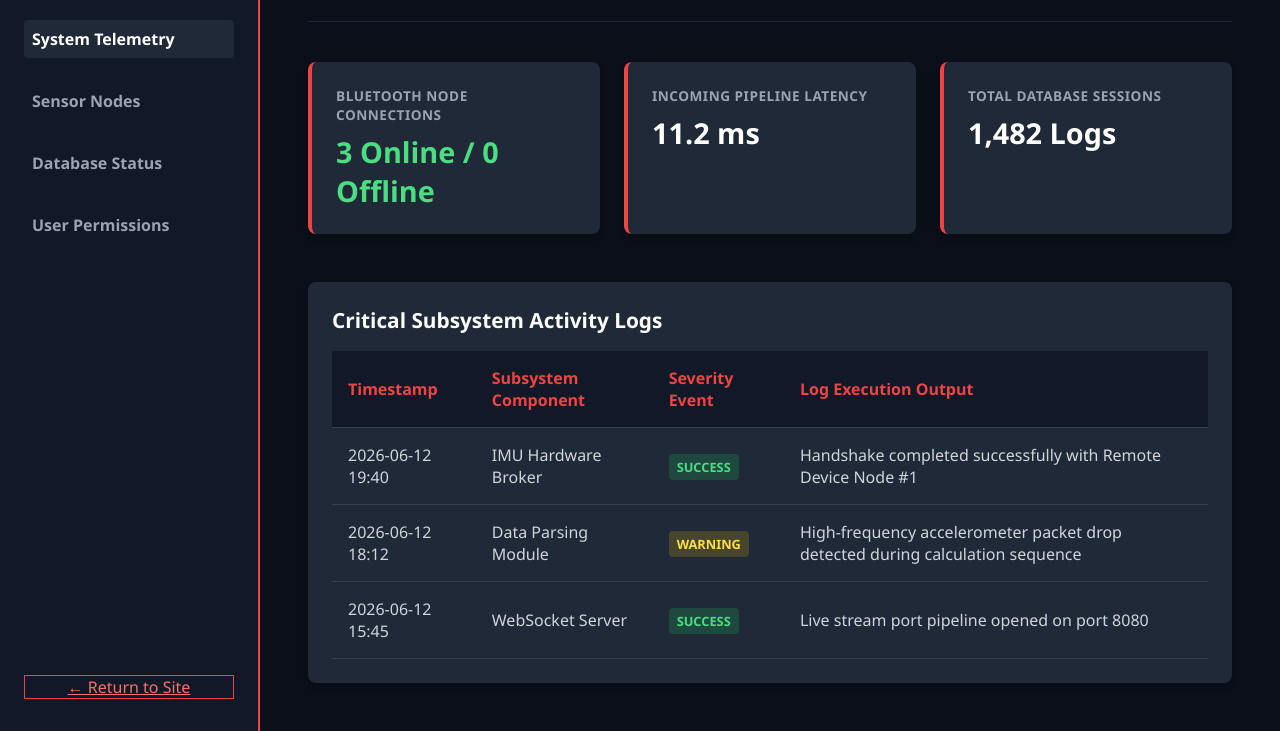
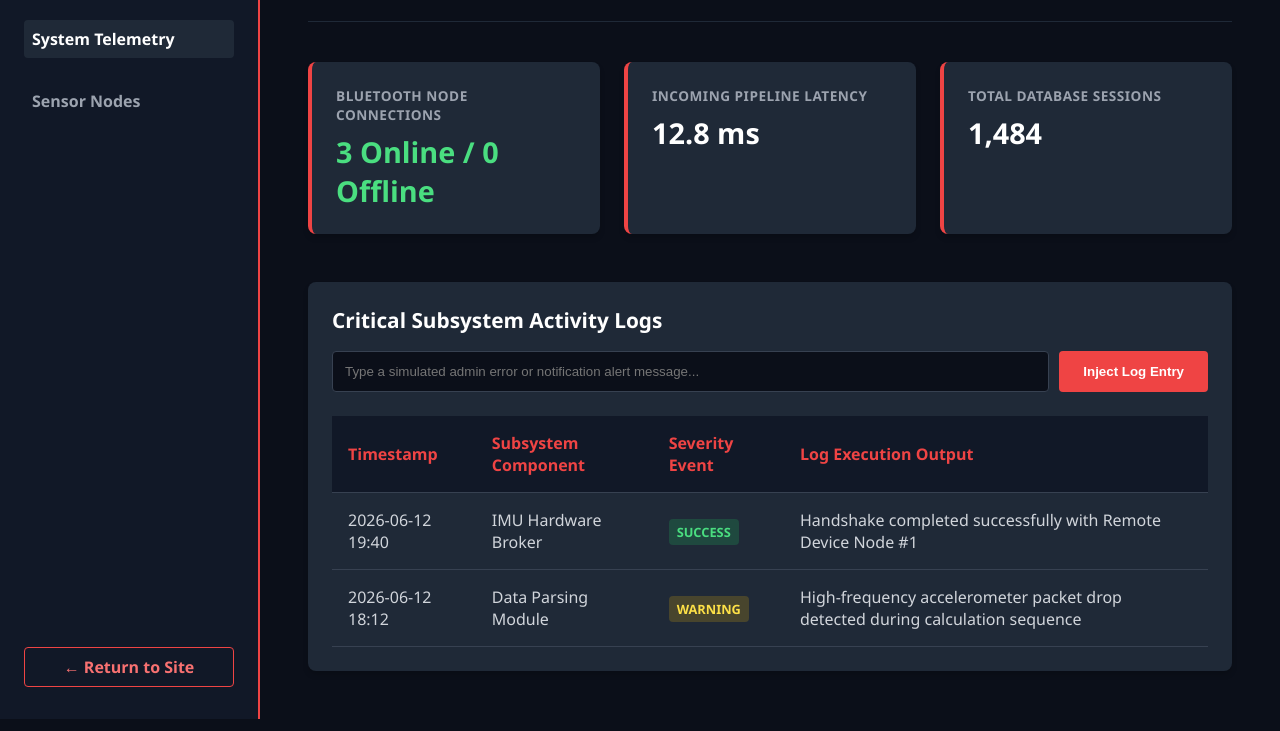
Before and after one commit to dgeremillo1989/prototype.github.io, a plain HTML site: page admin.html in a window 1280 px wide. Both pictures are taken after a click on the link "System Telemetry". Shown: the part 94-825 px from the top of the page. Drawn offline with Linux system fonts and the light colour scheme.

Commit message:
Update admin.html

```diff
--- a/admin.html
+++ b/admin.html
@@ -21,7 +21,7 @@
             background-color: #111827;
             padding: 2rem 1.5rem;
             box-sizing: border-box;
-            border-right: 2px solid #ef4444; /* Crimson Admin Identifier Accent */
+            border-right: 2px solid #ef4444;
             display: flex;
             flex-direction: column;
         }
@@ -49,6 +49,7 @@
             display: block;
             padding: 0.5rem;
             border-radius: 4px;
+            cursor: pointer;
             transition: all 0.2s;
         }
 
@@ -62,6 +63,10 @@
             color: #f87171;
             border: 1px solid #ef4444;
             text-align: center;
+            text-decoration: none;
+            padding: 0.5rem;
+            border-radius: 4px;
+            font-weight: bold;
         }
         .sidebar .exit-link:hover {
             background-color: #ef4444;
@@ -86,6 +91,10 @@
 
         .header-bar h1 { margin: 0; font-size: 2rem; color: #ffffff; }
 
+        /* Content Sections Toggle */
+        .tab-content { display: none; }
+        .tab-content.active-view { display: block; }
+
         /* Metrics Display Grid */
         .metrics-grid {
             display: grid;
@@ -105,15 +114,42 @@
         .metric-card h3 { margin: 0; font-size: 0.85rem; color: #9ca3af; text-transform: uppercase; letter-spacing: 0.5px; }
         .metric-card p { margin: 0.5rem 0 0 0; font-size: 1.8rem; font-weight: bold; color: #ffffff; }
 
-        /* Data Tables */
+        /* Data Tables & Interactive Input Box */
         .table-container {
             background: #1f2937;
             border-radius: 8px;
             padding: 1.5rem;
             box-shadow: 0 4px 6px -1px rgba(0, 0, 0, 0.2);
+            margin-top: 2rem;
         }
 
         .table-container h2 { margin-top: 0; font-size: 1.3rem; color: #ffffff; }
+
+        .input-group {
+            display: flex;
+            gap: 10px;
+            margin-bottom: 1.5rem;
+        }
+
+        input[type="text"] {
+            flex: 1;
+            padding: 0.75rem;
+            background: #0b0f19;
+            border: 1px solid #374151;
+            color: white;
+            border-radius: 4px;
+        }
+
+        .btn-submit {
+            background-color: #ef4444;
+            color: white;
+            border: none;
+            padding: 0.75rem 1.5rem;
+            border-radius: 4px;
+            font-weight: bold;
+            cursor: pointer;
+        }
+        .btn-submit:hover { background-color: #dc2626; }
 
         table {
             width: 100%;
@@ -142,10 +178,8 @@
     <div class="sidebar">
         <h2>WiiJump Panel</h2>
         <ul>
-            <li><a href="#" class="active">System Telemetry</a></li>
-            <li><a href="#">Sensor Nodes</a></li>
-            <li><a href="#">Database Status</a></li>
-            <li><a href="#">User Permissions</a></li>
+            <li><a id="tab1" class="active" onclick="switchTab('telemetry-section', 'tab1')">System Telemetry</a></li>
+            <li><a id="tab2" onclick="switchTab('nodes-section', 'tab2')">Sensor Nodes</a></li>
         </ul>
         <a href="index.html" class="exit-link">← Return to Site</a>
     </div>
@@ -157,25 +191,34 @@
             <span style="color: #9ca3af;">Role: <strong>Global Administrator</strong></span>
         </div>
 
+        <!-- TAB 1: TELEMETRY SECTION -->
+        <div id="telemetry-section" class="tab-content active-view">
             <!-- System Analytics Row -->
             <div class="metrics-grid">
                 <div class="metric-card">
                     <h3>Bluetooth Node Connections</h3>
-                <p style="color: #4ade80;">3 Online / 0 Offline</p>
+                    <p style="color: #4ade80;" id="live-nodes">3 Online / 0 Offline</p>
                 </div>
                 <div class="metric-card">
                     <h3>Incoming Pipeline Latency</h3>
-                <p>11.2 ms</p>
+                    <p id="live-latency">11.2 ms</p>
                 </div>
                 <div class="metric-card">
                     <h3>Total Database Sessions</h3>
-                <p>1,482 Logs</p>
+                    <p id="live-sessions">1,482 Logs</p>
                 </div>
             </div>
 
             <!-- Error & Runtime System Logs -->
             <div class="table-container">
                 <h2>Critical Subsystem Activity Logs</h2>
+
+                <!-- Mock Log Sender Subsystem -->
+                <div class="input-group">
+                    <input type="text" id="log-message" placeholder="Type a simulated admin error or notification alert message...">
+                    <button class="btn-submit" onclick="injectCustomLog()">Inject Log Entry</button>
+                </div>
+
                 <table>
                     <thead>
                         <tr>
@@ -185,7 +228,7 @@
                             <th>Log Execution Output</th>
                         </tr>
                     </thead>
-                <tbody>
+                    <tbody id="log-table-body">
                         <tr>
                             <td>2026-06-12 19:40</td>
                             <td>IMU Hardware Broker</td>
@@ -198,16 +241,104 @@
                             <td><span class="status-badge status-warn">WARNING</span></td>
                             <td>High-frequency accelerometer packet drop detected during calculation sequence</td>
                         </tr>
+                    </tbody>
+                </table>
+            </div>
+        </div>
+
+        <!-- TAB 2: HARDWARE NODES SECTION -->
+        <div id="nodes-section" class="tab-content">
+            <div class="table-container">
+                <h2>Connected Accelerometer Hardware Nodes</h2>
+                <table>
+                    <thead>
                         <tr>
-                        <td>2026-06-12 15:45</td>
-                        <td>WebSocket Server</td>
-                        <td><span class="status-badge status-good">SUCCESS</span></td>
-                        <td>Live stream port pipeline opened on port 8080</td>
+                            <th>Node ID</th>
+                            <th>MAC Address</th>
+                            <th>Battery Charge</th>
+                            <th>Signal Index (RSSI)</th>
+                        </tr>
+                    </thead>
+                    <tbody>
+                        <tr>
+                            <td>WJ_NODE_01</td>
+                            <td>00:1A:7D:DA:71:11</td>
+                            <td>94%</td>
+                            <td style="color: #4ade80;">Excellent (-48dBm)</td>
+                        </tr>
+                        <tr>
+                            <td>WJ_NODE_02</td>
+                            <td>00:1A:7D:DA:71:12</td>
+                            <td>81%</td>
+                            <td style="color: #4ade80;">Good (-55dBm)</td>
+                        </tr>
+                        <tr>
+                            <td>WJ_NODE_03</td>
+                            <td>00:1A:7D:DA:71:13</td>
+                            <td>42%</td>
+                            <td style="color: #fde047;">Weak (-78dBm)</td>
                         </tr>
                     </tbody>
                 </table>
             </div>
         </div>
 
+    </div>
+
+    <!-- Live Execution Logic Script -->
+    <script>
+        // Tab Layout Engine
+        function switchTab(sectionId, tabId) {
+            // Hide all views
+            document.querySelectorAll('.tab-content').forEach(section => {
+                section.classList.remove('active-view');
+            });
+            // Deactivate all links
+            document.querySelectorAll('.sidebar ul li a').forEach(link => {
+                link.classList.remove('active');
+            });
+            // Activate current selections
+            document.getElementById(sectionId).classList.add('active-view');
+            document.getElementById(tabId).classList.add('active');
+        }
+
+        // Live Simulated Analytics Engine
+        setInterval(() => {
+            // Fluctuating Latency Simulation
+            const variantLatency = (10 + Math.random() * 4).toFixed(1);
+            document.getElementById('live-latency').innerText = `${variantLatency} ms`;
+
+            // Slowly increment database session count simulation
+            if(Math.random() > 0.7) {
+                const currentSessions = parseInt(document.getElementById('live-sessions').innerText.replace(',', ''));
+                document.getElementById('live-sessions').innerText = (currentSessions + 1).toLocaleString();
+            }
+        }, 2500);
+
+        // Form Injection Engine
+        function injectCustomLog() {
+            const userMsg = document.getElementById('log-message').value.trim();
+            if(!userMsg) {
+                alert("Please type a message output first!");
+                return;
+            }
+
+            const currentTime = new Date().toISOString().slice(0, 19).replace('T', ' ').substring(0, 16);
+            const tableBody = document.getElementById('log-table-body');
+
+            // Generate clean row element structure
+            const newRow = document.createElement('tr');
+            newRow.innerHTML = `
+                <td>${currentTime}</td>
+                <td>Admin Terminal</td>
+                <td><span class="status-badge status-warn">USER_LOG</span></td>
+                <td>${userMsg}</td>
+            `;
+
+            // Insert matching row inside document tree hierarchy
+            tableBody.insertBefore(newRow, tableBody.firstChild);
+            document.getElementById('log-message').value = ""; // Clean context field entry container
+        }
+    </script>
 </body>
 </html>
```
Lines whose indentation alone changed are shown as unchanged.
